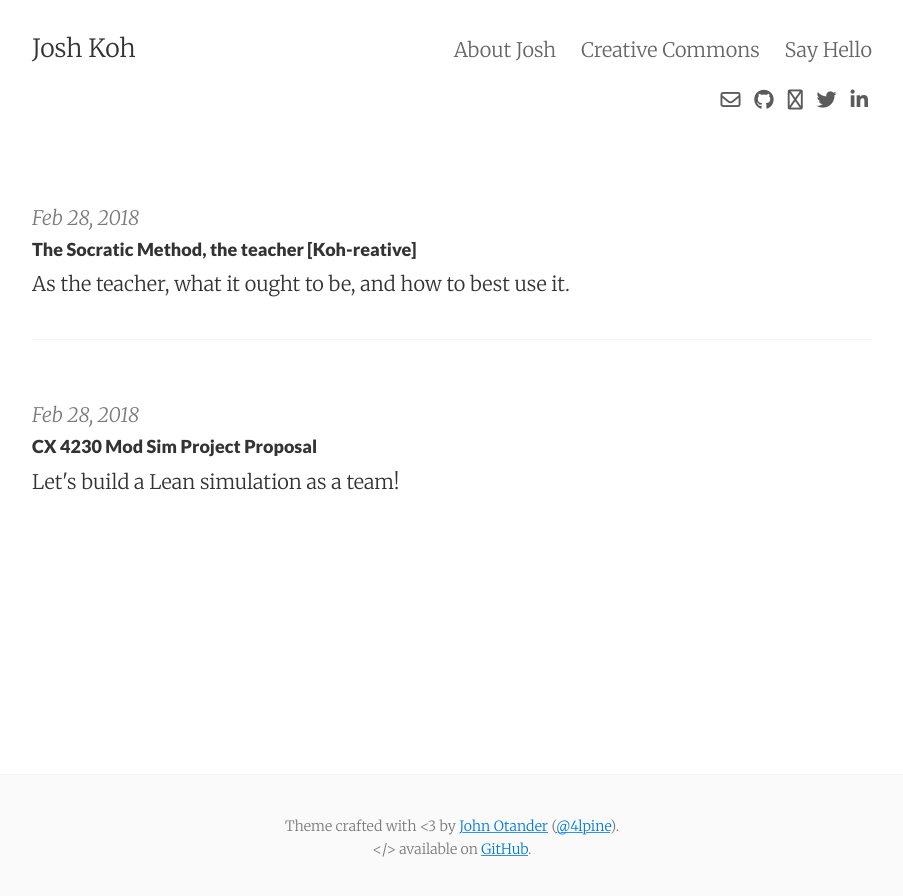
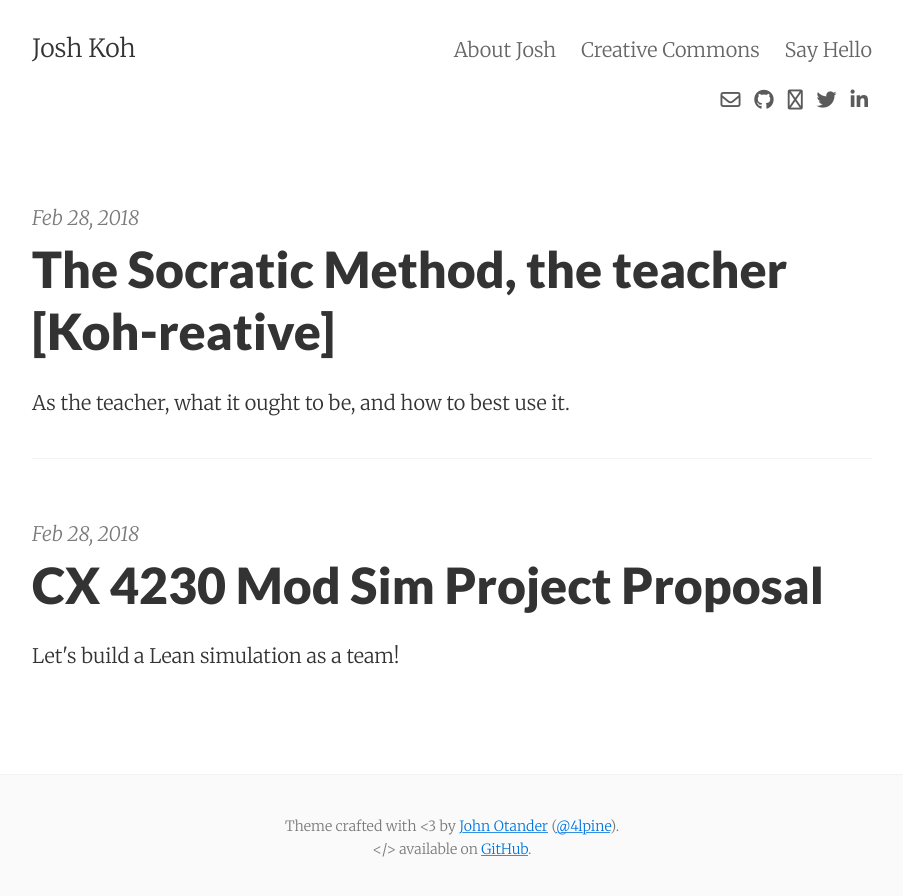
Before and after one commit to JoshuaKoh/JoshuaKoh.github.io, a Jekyll site: the page built from index.html, in a window 1280 px wide. Shown: the top 896 px of the page, without its empty margins (188-1091 px from the left). Built offline with Jekyll 4.4.1, drawn with Linux system fonts in a browser that asks for light colours; nearby versions of some CDN libraries; the list of posts is cut into pages by our own code.

Commit message:
Update css

```diff
--- a/_sass/_posts.scss
+++ b/_sass/_posts.scss
@@ -17,7 +17,6 @@
 .post-link .post-title {
   margin-top: 0;
   font-weight: 600;
-  font-size: 90%;
   color: #333;
 }
 
--- a/_sass/_variables.scss
+++ b/_sass/_variables.scss
@@ -7,7 +7,7 @@
 $heading-font-weight: 900 !default;
 $heading-line-height: 1.25 !default;
 $monospace-font-family: 'Source Code Pro', Consolas, monospace !default;
-$h1: 2.998rem !default;
+$h1: 2.5rem !default;
 $h2: 1.5rem !default;
 $h3: 1.25rem !default;
 $h4: 1rem !default;
```
